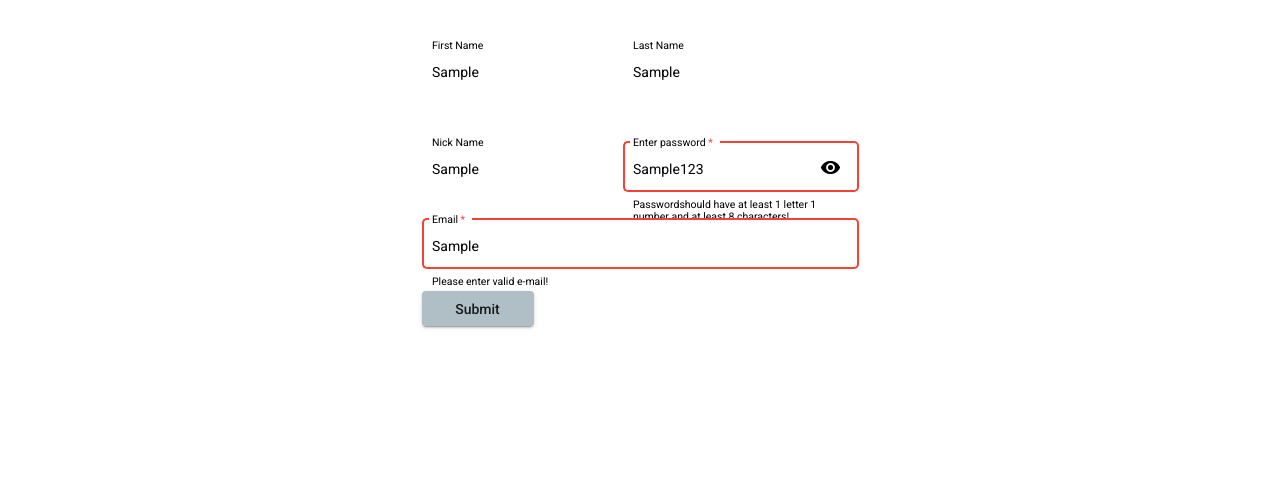
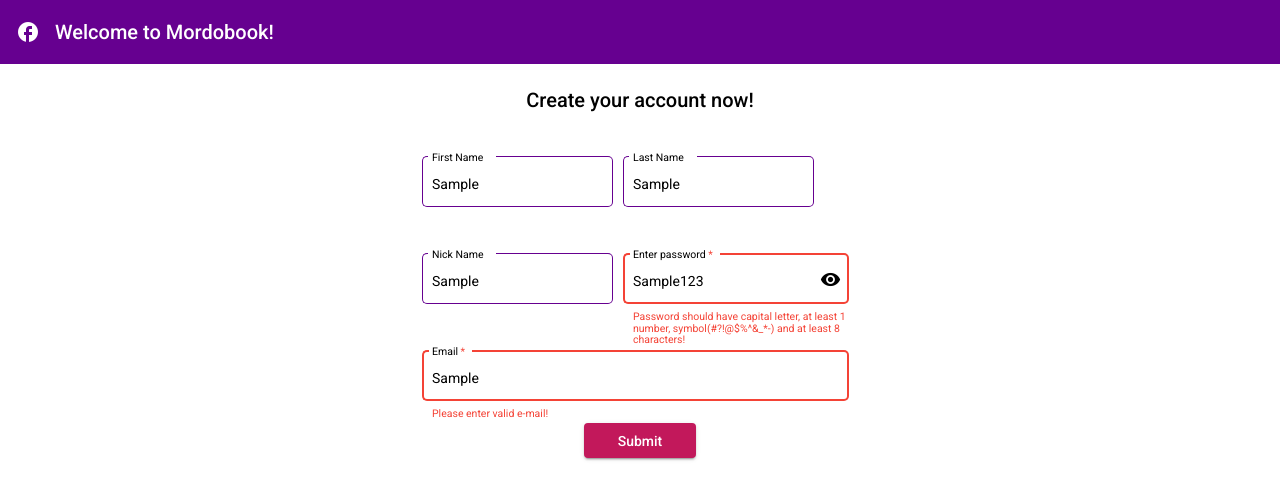
Before and after one commit to PereDima/form, an Angular app: page / in a window 1280 px wide. Both pictures are taken after typing "Sample", "Sample", "Sample", "Sample123", "Sample" into the empty fields and a click on the button "visibility_off". Shown: the top 500 px of the page. Built offline with nearby package versions, Linux system fonts and the light colour scheme.

Commit message:
i hop last commit for today

```diff
--- a/src/app/form/form.component.css
+++ b/src/app/form/form.component.css
@@ -2,14 +2,33 @@
 *::after,
 *::before {
 margin: 0;
-color: #000;
 }
-
+mat-toolbar {
+  background: rgb(102, 0, 144);
+}
+mat-toolbar span{
+  padding-left: 15px;
+}
+h2 {
+  text-align: center;
+}
 .container{
+  margin: 0 auto;
   display: flex;
   align-items: center;
   justify-content: space-around;
-
+  width: 80vw;
+}
+.form-cont {
+  display: flex;
+  align-items: center;
+  justify-content: space-between;
+  flex-direction: column;
+}
+mat-label {
+  color: black;
+}
+input {
 }
 
 button {
@@ -20,6 +39,9 @@ button {
 button:disabled {
   color: 'warn';
 }
+.button-container {
+  align-self: center;
+}
 
 .full-width,
 .flex-row {
--- a/src/app/form/form.component.html
+++ b/src/app/form/form.component.html
@@ -1,27 +1,40 @@
+<mat-toolbar>
+  <mat-icon aria-hidden="false" aria-label="Example home icon"
+    >facebook</mat-icon
+  >
+  <span>Welcome to Mordobook!</span>
+</mat-toolbar>
+<br />
+<h2>Create your account now!</h2>
+
 <div class="container">
-
-  <form [formGroup]="myForm" (ngSubmit)="onSubmit()">
-
-    <br>
-    <!-- value: {{myForm.value | json}} -->
+  <form class="form-cont" [formGroup]="myForm" (ngSubmit)="onSubmit()">
     <br />
 
-
-    <div class="flex-row ">
+    <div class="flex-row">
       <mat-form-field appearance="outline">
         <mat-label>First Name</mat-label>
-        <input matInput placeholder="Placeholder" formControlName="firstName" required />
+        <input
+          matInput
+          placeholder="Placeholder"
+          formControlName="firstName"
+          required
+        />
         <mat-error *ngIf="firstName.touched && firstName.invalid">
-          First Name is required!
+          First Name should at least 2 characters!
         </mat-error>
       </mat-form-field>
 
-
       <mat-form-field appearance="outline">
         <mat-label>Last Name</mat-label>
-        <input matInput placeholder="Placeholder" formControlName="lastName" required />
+        <input
+          matInput
+          placeholder="Placeholder"
+          formControlName="lastName"
+          required
+        />
         <mat-error *ngIf="lastName.touched && lastName.invalid">
-          Last Name is required!
+          Last Name should at least 3 characters!
         </mat-error>
       </mat-form-field>
     </div>
@@ -31,25 +44,45 @@
     <div class="flex-row">
       <mat-form-field appearance="outline">
         <mat-label>Nick Name</mat-label>
-        <input matInput placeholder="Placeholder" formControlName="nickName" required />
+        <input
+          matInput
+          placeholder="Placeholder"
+          formControlName="nickName"
+          required
+        />
         <mat-error *ngIf="nickName.touched && nickName.invalid">
-          Nick Name is required!
+          Nick Name nickname field cannot be empty!
         </mat-error>
       </mat-form-field>
 
       <mat-form-field appearance="outline">
         <mat-label>Enter password</mat-label>
-        <input matInput placeholder="Placeholder" formControlName="password" required [type]="hide ? 'password' : 'text'">
-        <button mat-icon-button matSuffix (click)="hide = !hide" [attr.aria-label]="'Hide password'" [attr.aria-pressed]="hide">
-          <mat-icon>{{hide ? 'visibility_off' : 'visibility'}}</mat-icon>
+        <input
+          matInput
+          placeholder="Placeholder"
+          formControlName="password"
+          required
+          [type]="hide ? 'password' : 'text'"
+        />
+        <button
+          mat-icon-button
+          matSuffix
+          (click)="hide = !hide"
+          [attr.aria-label]="'Hide password'"
+          [attr.aria-pressed]="hide"
+        >
+          <mat-icon>{{ hide ? "visibility_off" : "visibility" }}</mat-icon>
         </button>
         <mat-error *ngIf="password.touched && password.invalid">
-          Passwordshould have at least 1 letter 1 number and at least 8 characters!
+          Password should have capital letter, at least 1 number,
+          symbol(#?!@$%^&_*-) and at least 8 characters!
         </mat-error>
       </mat-form-field>
     </div>
 
-    <mat-form-field class="full-width" appearance="outline" >
+    <br />
+
+    <mat-form-field class="full-width" appearance="outline">
       <mat-label>Email</mat-label>
       <input
         matInput
@@ -61,12 +94,13 @@
       <mat-error *ngIf="email.touched && email.invalid">
         Please enter valid e-mail!
       </mat-error>
+      <mat-error *ngIf="email.hasError('required')">
+        Email is <strong>required</strong>
+      </mat-error>
     </mat-form-field>
 
     <div class="button-container">
-      <button mat-raised-button color="accent" type="submit">Submit</button>
+      <button mat-raised-button color="primary" type="submit">Submit</button>
     </div>
-
   </form>
-
 </div>
--- a/src/app/form/form.component.ts
+++ b/src/app/form/form.component.ts
@@ -33,7 +33,7 @@ export class FormComponent implements OnInit {
       password: new FormControl('', [
         Validators.required,
         Validators.pattern(
-          '^(?=.*?[A-Z])(?=.*?[a-z])(?=.*?[0-9])(?=.*?[#?!@$%^&*-]).{8,}$'
+          '^(?=.*?[A-Z])(?=.*?[a-z])(?=.*?[0-9])(?=.*?[#?!@$%^&_*-]).{8,}$'
         ),
       ]),
     });
--- a/src/styles.css
+++ b/src/styles.css
@@ -2,3 +2,8 @@
 
 html, body { height: 100%; }
 body { margin: 0; font-family: Roboto, "Helvetica Neue", sans-serif; }
+.mat-form-field-appearance-outline .mat-form-field-outline {
+  color: rgb(102, 0, 144);
+  margin-right: 10px;
+}
+/* https://stackoverflow.com/questions/51096529/changing-border-color-in-mat-form-field/51097028 */
```
